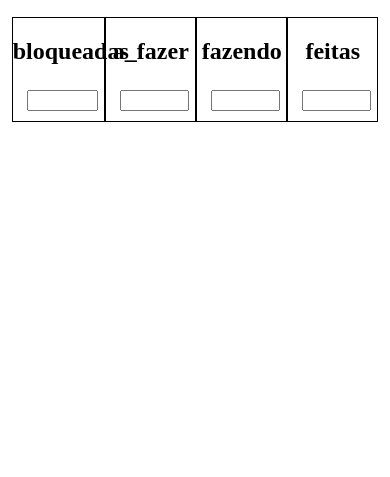
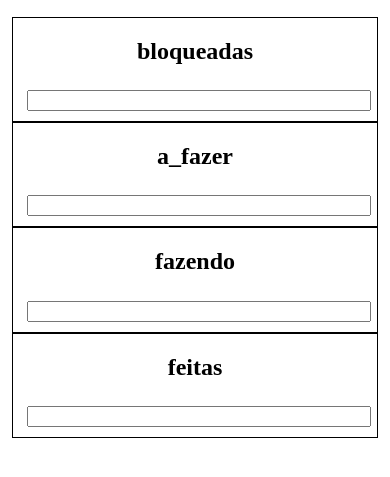
Before and after one commit to theo-al/kanban, a plain HTML site: page index.html in a window 390 px wide. Shown: the part 75-552 px from the top of the page. Drawn offline with Linux system fonts and the light colour scheme.

Commit message:
kanban pra quem gosta de usar celular

```diff
--- a/index.css
+++ b/index.css
@@ -1,11 +1,16 @@
 .painel {
-    width: 25%;
-    flex-grow: 1;
+    flex: 20%;
     border: 1px solid black;
 }
+@media (max-width: 500px) {
+  /* responsivo: painéis com o mesmo tamanho abaixo de uma largura da tela */
+  .painel { flex: 100% }
+}
+
 
 .quadro {
     display: flex;
+    flex-wrap: wrap;
 
     margin-left: 1%;
     margin-right: 1%;
@@ -34,3 +39,7 @@
 #cabeçalho input {
     width: 100%;
 }
+@media (max-width: 250px) {
+  /* responsivo: sem json no cabeçalho quando a tela é muito pequena (ficaria amassado) */
+  #cabeçalho > form { display: none }
+}
```
